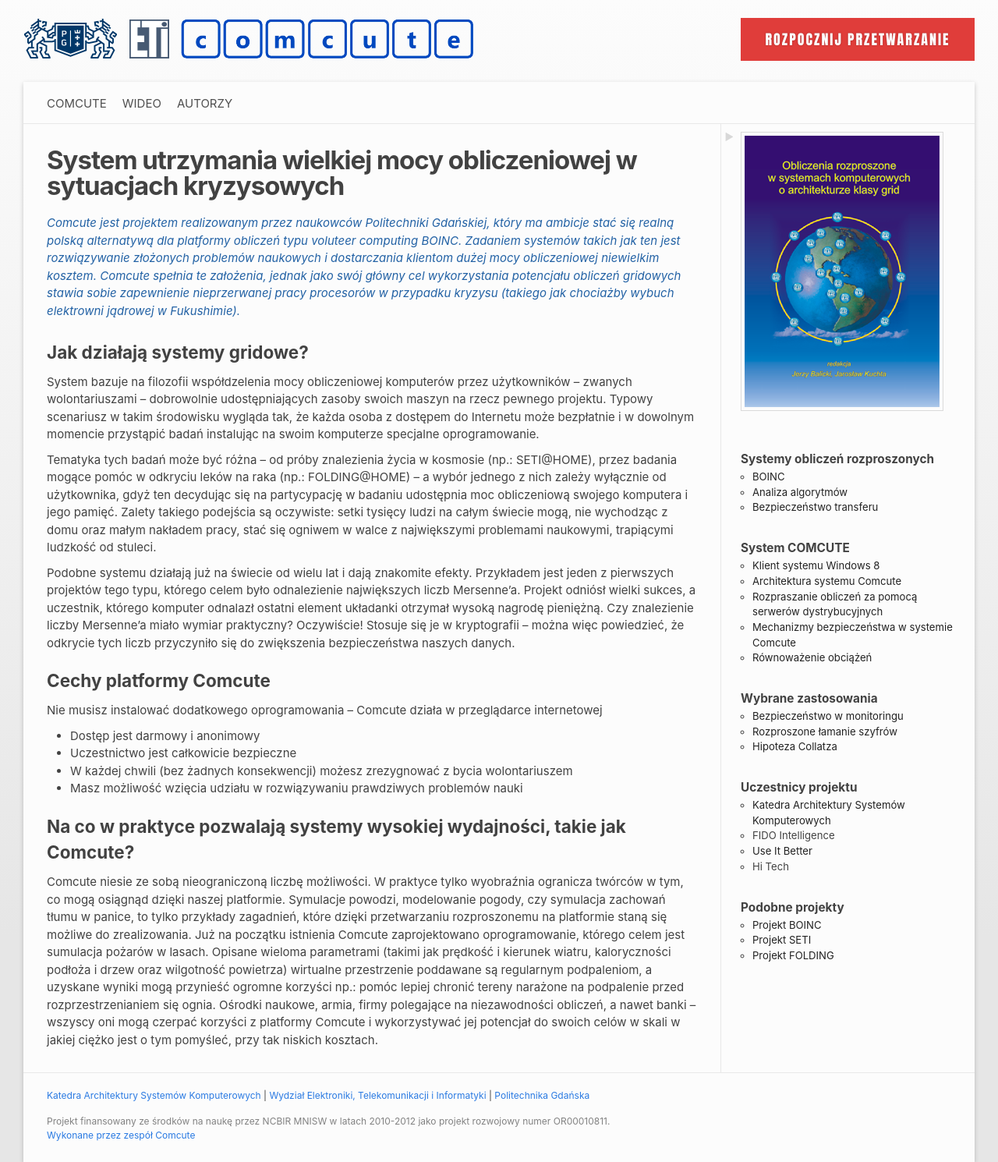
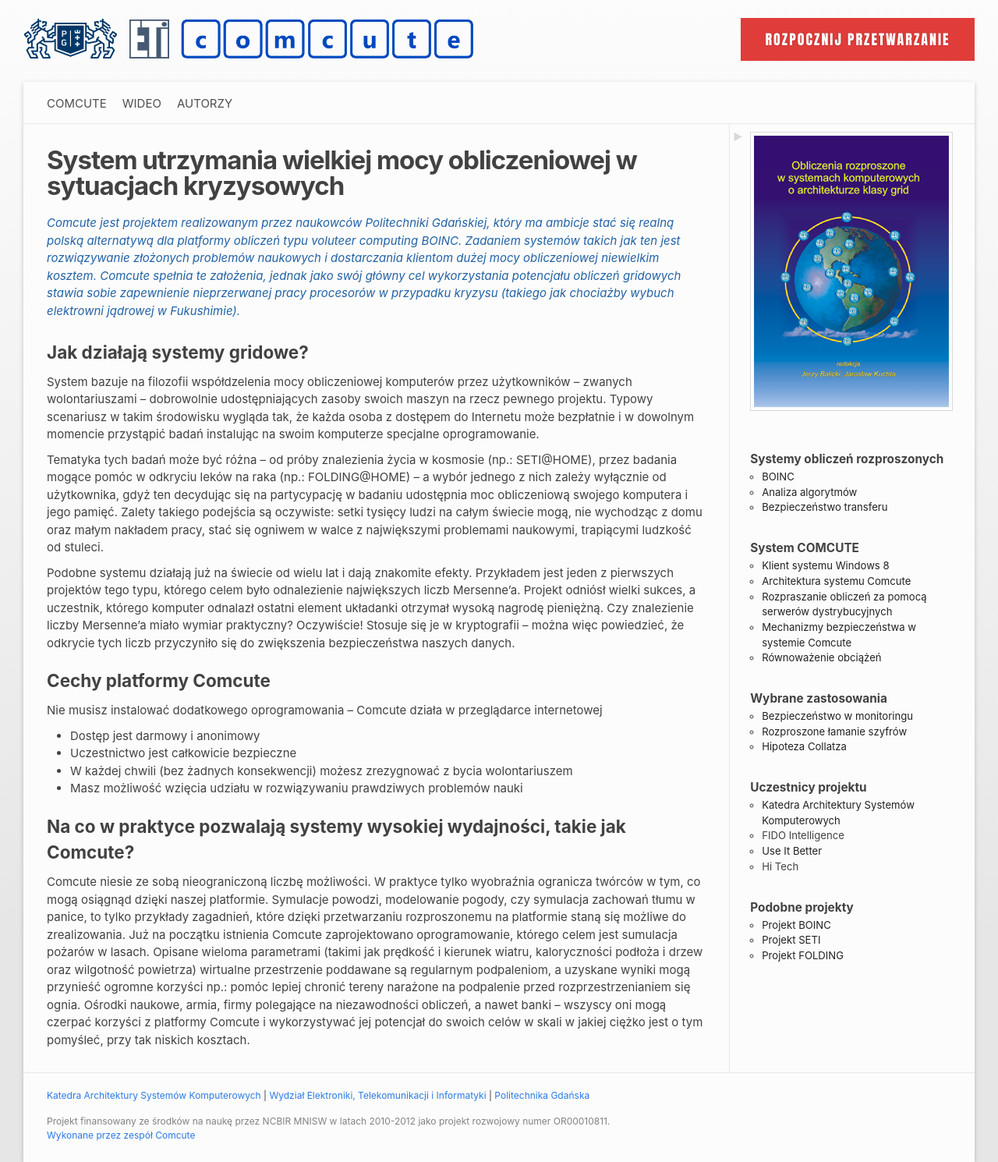
Before and after one commit to Rocik/comcute, a Jekyll site: the page built from index.md, in a window 1280 px wide. Shown: the whole page at 78% size. Built offline with Jekyll 4.4.1, drawn with Linux system fonts in a browser that asks for light colours.

Commit message:
Improve side-pane width and its generation

```diff
--- a/_sass/_layout.scss
+++ b/_sass/_layout.scss
@@ -1,4 +1,6 @@
 $header-width: 900px !default;
+$side-pane-width: 0.24 !default;
+$side-pane-margins: 21px !default;
 
 .site-header {
     position: relative;
@@ -280,17 +282,17 @@ $header-width: 900px !default;
     color: $grey-color-dark;
     border-top: 1px solid $grey-color-light;
     padding-top: $spacing-unit / 3;
-    width: calc(75% - 20px);
+    width: calc(#{percentage(1 - $side-pane-width)} - #{$side-pane-margins});
 
     @include media-query($on-palm) {
-        width:auto;
+        width: auto;
     }
 
     &.more {
-        width:calc(100% - 20px);
+        width: calc(100% - 20px);
 
         @include media-query($on-palm) {
-            width:auto;
+            width: auto;
         }
     }
 }
@@ -436,9 +438,9 @@ figcaption {
     border-top: 1px solid $grey-color-light;
     border-left: 1px solid $grey-color-light;
     height: 100%;
-    width: 20px;
+    width: $side-pane-margins;
     position: absolute;
-    right: 25%;
+    right: percentage($side-pane-width);
 
     @include media-query($on-palm) {
         display: none;
@@ -472,7 +474,7 @@ figcaption {
 
 #panel {
     float: right;
-    width: 25%;
+    width: percentage($side-pane-width);
     border-top: 1px solid $grey-color-light;
     color: $grey-color-dark;
     font-size: $small-font-size;
@@ -510,7 +512,7 @@ figcaption {
     }
 
     .spacer-panel {
-        padding: 10px 20px 0 0;
+        padding: 10px $side-pane-margins 0 0;
     }
 
     .cover {
```
